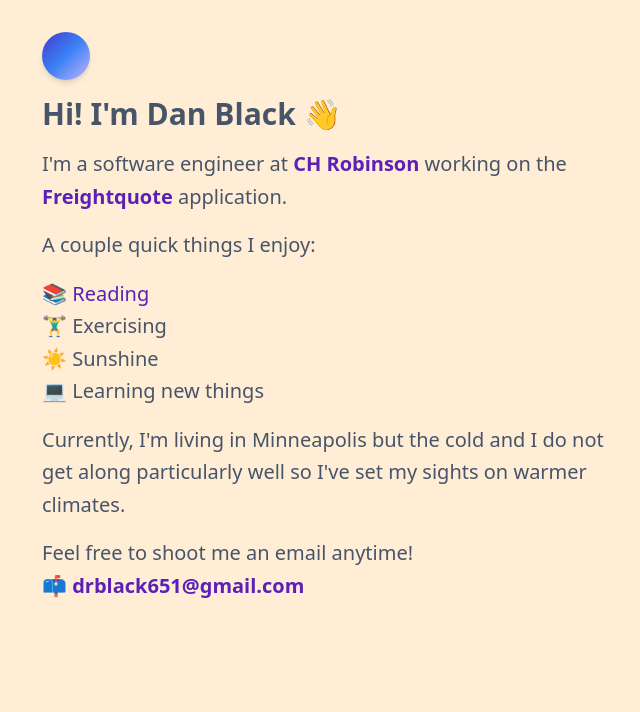
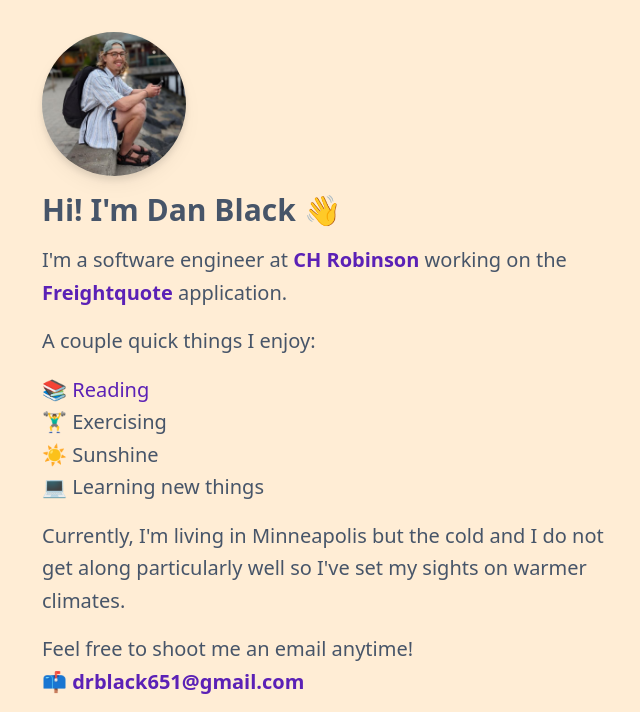
Before and after one commit to daniel-black/personalWebsite, a plain HTML site: page index.html in a window 1280 px wide. Shown: the top 712 px of the page, without its empty margins (310-950 px from the left). Drawn offline with nearby package versions, Linux system fonts and the light colour scheme.

Commit message:
Add picture

```diff
--- a/index.html
+++ b/index.html
@@ -10,7 +10,8 @@
 <body class="bg-orange-100">
   <div class="min-w-screen min-h-screen bg-orange-100 text-slate-600 flex flex-col items-center py-4 md:py-8 px-5 space-y-4 text-lg sm:text-xl">
     <div class="space-y-4 leading-relaxed max-w-xl flex-grow">
-      <div class="h-12 w-12 rounded-full bg-gradient-to-br from-indigo-700 via-blue-500 to-violet-300 shadow-md"></div>
+      <img class="rounded-full h-36 hover:brightness-110 hover:drop-shadow-xl transition duration-300 ease-in-out drop-shadow-lg" src="public/dan.JPG" alt="Dan Having a Good Time">
+      <!-- <div class="h-12 w-12 rounded-full bg-gradient-to-br from-indigo-700 via-blue-500 to-violet-300 shadow-md"></div> -->
       <h1 class="text-2xl sm:text-3xl font-bold">
         Hi! I'm Dan&nbsp;Black 👋
       </h1>
```
Also changed, not shown: public/dan.JPG (added).
